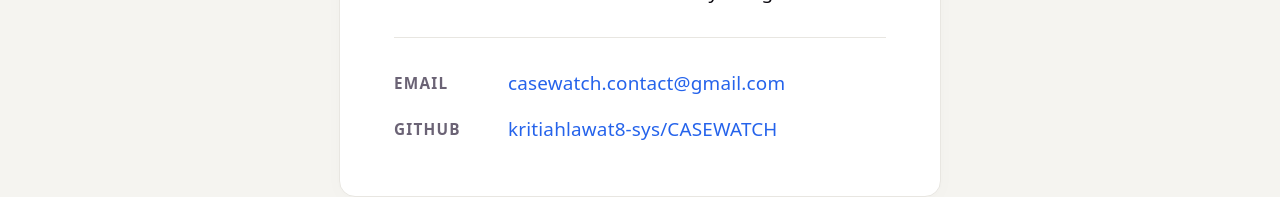
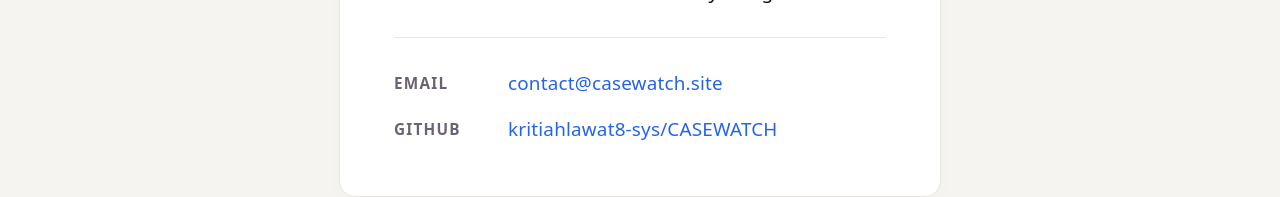
Before and after one commit to kritiahlawat8-sys/CASEWATCH, a React (Vite) app: page /contact in a window 1280 px wide. Shown: the part 485-682 px from the top of the page. Built offline with nearby package versions, Linux system fonts and the light colour scheme; no server answers; a web font is replaced by a local one.

Commit message:
add business mail

```diff
--- a/src/config/constants.js
+++ b/src/config/constants.js
@@ -5,7 +5,7 @@ export const GOVERNING_LAW_JURISDICTION_PLACEHOLDER = "New Delhi, India";
 export const JURISDICTION_PLACEHOLDER = "New Delhi, India";
 export const GRIEVANCE_OFFICER_NAME_PLACEHOLDER = "Nihal Kumar";
 export const DESIGNATION_PLACEHOLDER = "Chief Grievance Officer";
-export const GRIEVANCE_EMAIL_PLACEHOLDER = "casewatch.grievance@gmail.com";
+export const GRIEVANCE_EMAIL_PLACEHOLDER = "contact@casewatch.site";
 export const REGISTERED_GITHUB_PLACEHOLDER = "https://github.com/kritiahlawat8-sys/CASEWATCH.git";
 export const PHONE_PLACEHOLDER = "+91-8178873511";
 export const X_DAYS_ACKNOWLEDGE_PLACEHOLDER = "48 hours";
--- a/src/pages/Contact.jsx
+++ b/src/pages/Contact.jsx
@@ -39,7 +39,7 @@ export default function Contact() {
             <div className="contact-row">
               <span className="contact-label">Email</span>
               <div className="contact-value">
-                <a href="mailto:casewatch.contact@gmail.com">casewatch.contact@gmail.com</a>
+                <a href="mailto:contact@casewatch.site">contact@casewatch.site</a>
               </div>
             </div>
 
```
